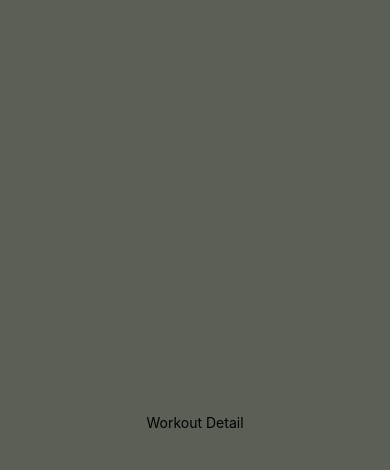
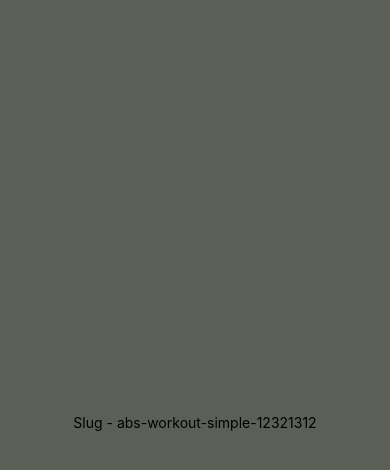
Before and after one commit to KennedyMungai/WorkoutAppAnother, a React Native app: screen / in a window 390 px wide. Both pictures are taken after a click on the element 195 px from the left and 130 px from the top of the page. Shown: the top 470 px of the page. Built offline with nearby package versions, Linux system fonts and the light colour scheme.

Commit message:
Made the slug be pressed component dependent

```diff
--- a/screens/WorkoutDetailScreen.tsx
+++ b/screens/WorkoutDetailScreen.tsx
@@ -5,7 +5,7 @@ import { StyleSheet, Text, View } from 'react-native'
 const WorkoutDetailScreen = ({ route }: NativeStackHeaderProps) => {
 	return (
 		<View style={styles.homeScreenView}>
-			<Text>Workout Detail</Text>
+			<Text>Slug - {route.params.slug}</Text>
 		</View>
 	)
 }
```
